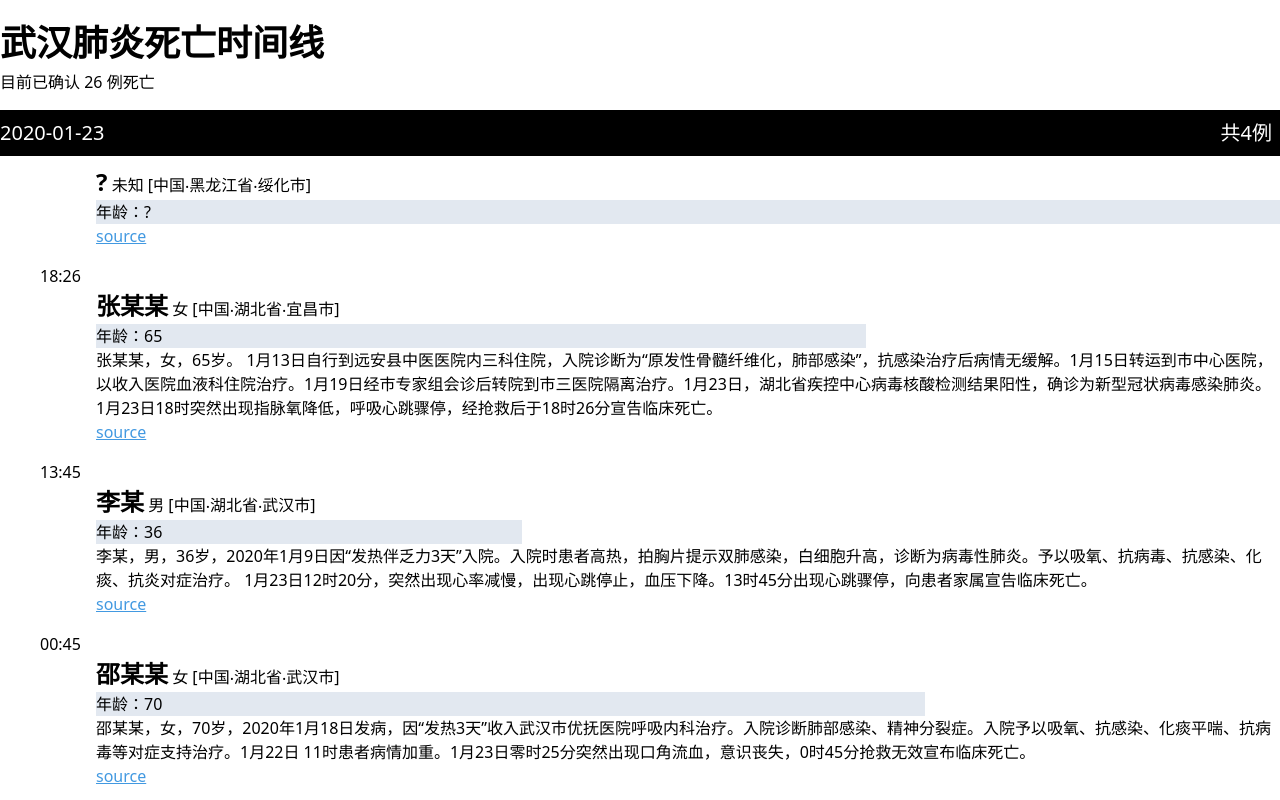
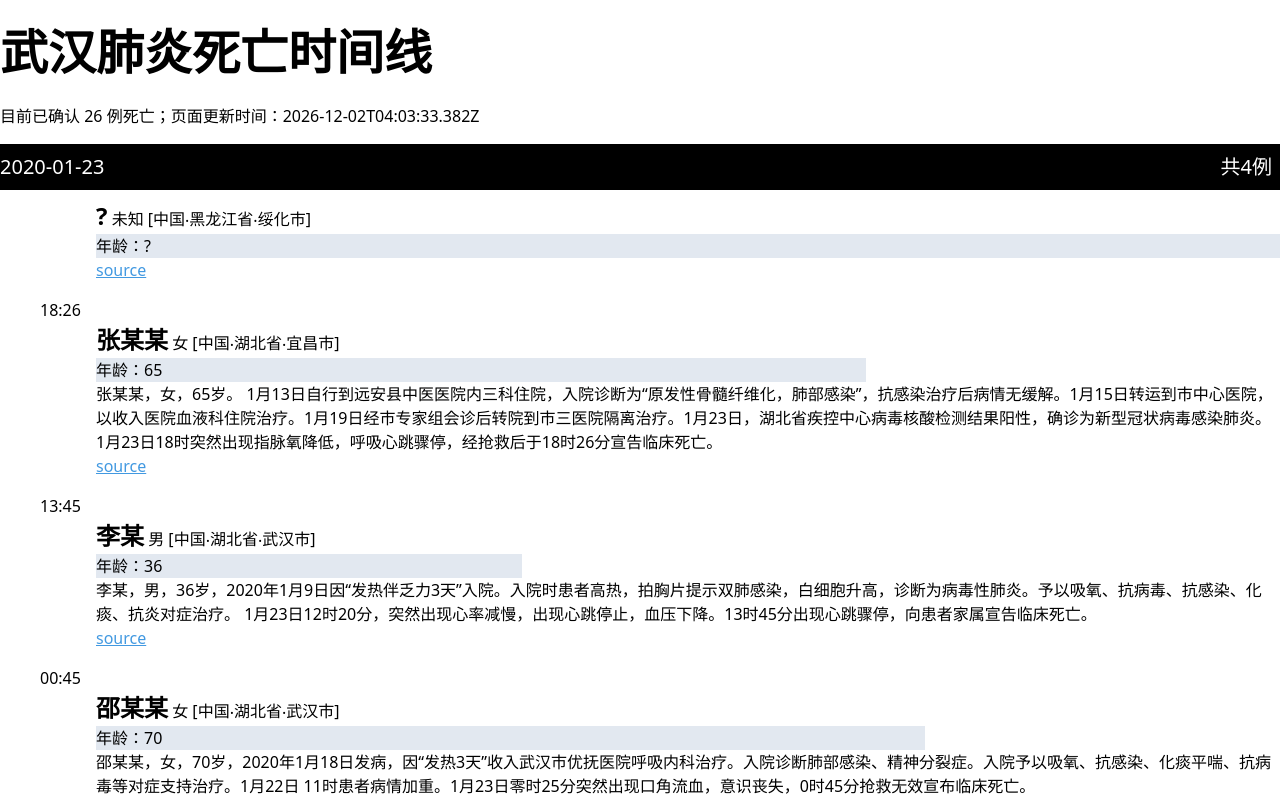
Before and after one commit to chenxsan/deathline, a Next.js app: page / in a window 1280 px wide. Shown: the top 800 px of the page. Built offline with nearby package versions, Linux system fonts and the light colour scheme.

Commit message:
Move date to top

```diff
--- a/pages/index.tsx
+++ b/pages/index.tsx
@@ -61,9 +61,14 @@ const HomePage: NextPage = () => {
         <title>武汉肺炎</title>
         <meta name="viewport" content="initial-scale=1.0, width=device-width" />
       </Head>
-      <div className="container mx-auto">
-        <h1 className="text-4xl font-bold pt-4">武汉肺炎死亡时间线</h1>
-        <h2 className="pb-4">目前已确认 {len(flat(results))} 例死亡</h2>
+      <div>
+        <h1 className="text-4xl font-bold py-4 sm:text-5xl">
+          武汉肺炎死亡时间线
+        </h1>
+        <h2 className="pb-4">
+          目前已确认 {len(flat(results))} 例死亡；页面更新时间：
+          {process.env.buildAt}
+        </h2>
         <div>
           {results.map(([date, items]) => (
             <div key={date} className="mb-10">
@@ -79,9 +84,6 @@ const HomePage: NextPage = () => {
         </div>
       </div>
       <ScrollTop />
-      <div className="text-center text-base text-gray-800 py-2">
-        Built at {process.env.buildAt}
-      </div>
     </>
   );
 };
--- a/tailwind.config.js
+++ b/tailwind.config.js
@@ -1,8 +1,11 @@
 module.exports = {
   theme: {
-    screens: {},
-    extend: {},
+    screens: {
+      sm: '640px',
+      xl: '1280px'
+    },
+    extend: {}
   },
   variants: {},
-  plugins: [],
-}
+  plugins: []
+};
```
